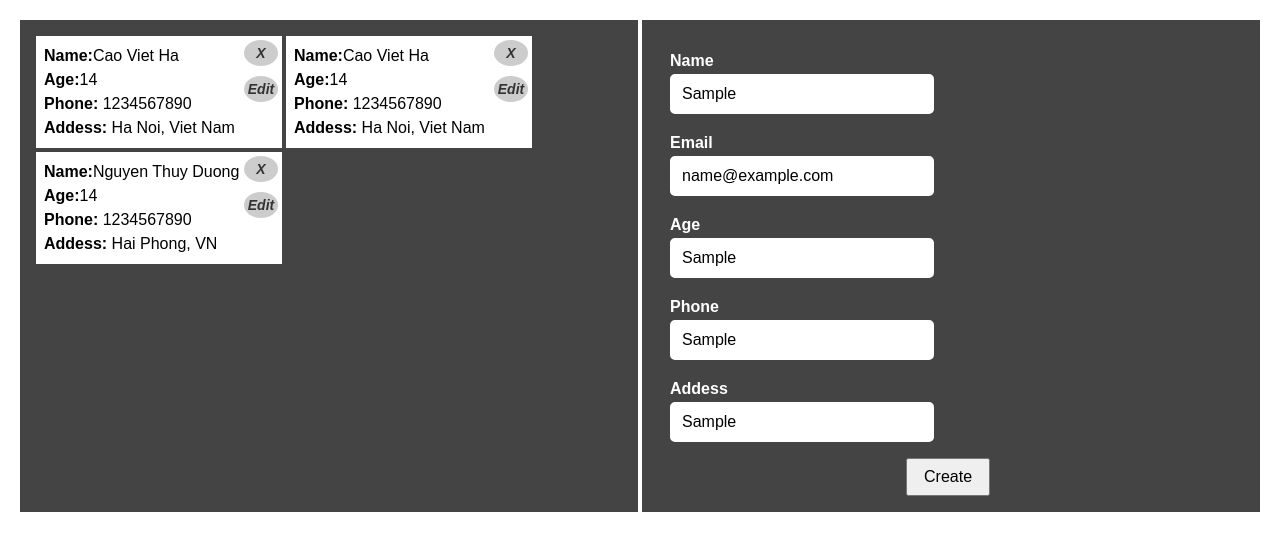
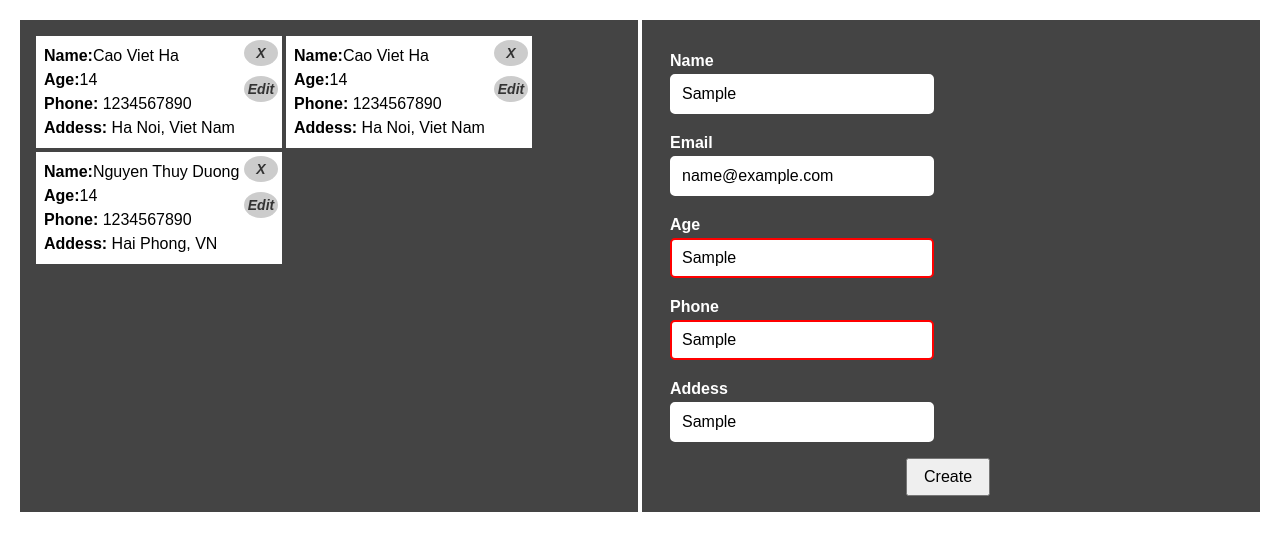
Before and after one commit to cungnguyen99/Form-Valadatiton, a plain HTML site: page index.html in a window 1280 px wide. Both pictures are taken after typing "Sample", "name@example.com", "Sample", "Sample", "Sample" into the empty fields and a click on the button "Create". Drawn offline with Linux system fonts and the light colour scheme.

Commit message:
word done file validation.js

```diff
--- a/index.html
+++ b/index.html
@@ -47,7 +47,7 @@
     </div>
 
     <script type="text/javascript" src="./js/main.js"></script>
-    <script type="text/javascript" src="js/validation.js"></script>
+    <script type="text/javascript" src="./js/validation.js"></script>
 </body>
 
 </html>
--- a/js/validation.js
+++ b/js/validation.js
@@ -13,10 +13,69 @@ const validation={
             fieldElement.onfocus=function(){
                 this.classList.remove('error');
             }
+            const that = this;
+            fieldElement.onblur = function() {
+                that.checkFieldError(field);
+            }
+            const messageWrap = document.createElement('p');
+            messageWrap.className = 'input-message';
+            const message = this.getMessage(field);
+            const messageNode = document.createTextNode(message);
+            messageWrap.appendChild(messageNode);
+            fieldElement.parentElement.appendChild(messageWrap);
+
         }
     },
     getElement: function(selector) {
         const element = document.querySelector(selector);
         return element;
-      }
+    },
+    checkAllError: function() {
+        let isError = false;
+        for (const field of validationFields) {
+          this.checkFieldError(field) && (isError = true);
+        }
+        return isError;
+      },
+    checkFieldError: function(field) {
+        const fieldElement = this.getElement(field.selector);
+        const valid = this[field.type](fieldElement.value, field.min, field.max);
+        console.log(valid);
+        if (!valid) {
+          fieldElement.classList.add('error');
+          return true;
+        }
+        fieldElement.classList.remove('error');
+        return false;
+    },
+    noError: function() {
+        const haveError = this.checkAllError();
+        return !haveError;
+      },
+    text: function (value, min = MIN_LENGTH, max = MAX_LENGTH) {
+        const length = value.length;
+        return length >= min && length <= max;
+    },
+    number: function(value, min = MIN_LENGTH, max = MAX_LENGTH) {
+        const isNumber = !!value && !isNaN(value);
+        const length = value.length;
+        return isNumber && length >= min && length <= max;
+    },
+    email: function(value) {
+        var re = /^(([^<>()[\]\\.,;:\s@\"]+(\.[^<>()[\]\\.,;:\s@\"]+)*)|(\".+\"))@((\[[0-9]{1,3}\.[0-9]{1,3}\.[0-9]{1,3}\.[0-9]{1,3}\])|(([a-zA-Z\-0-9]+\.)+[a-zA-Z]{2,}))$/;
+        return re.test(value);
+    },
+    getMessage: function(field) {
+        let message = 'Enter your ' + field.name;
+        if (field.type === 'number') {
+          message += ', numbers only';
+        }
+        if (field.min) {
+          message += ', minimum ' + field.min + ' charactors';
+        }
+        if (field.max) {
+          message += ', maximum ' + field.max + ' charactors';
+        }
+        return message;
+    }
 }
```
